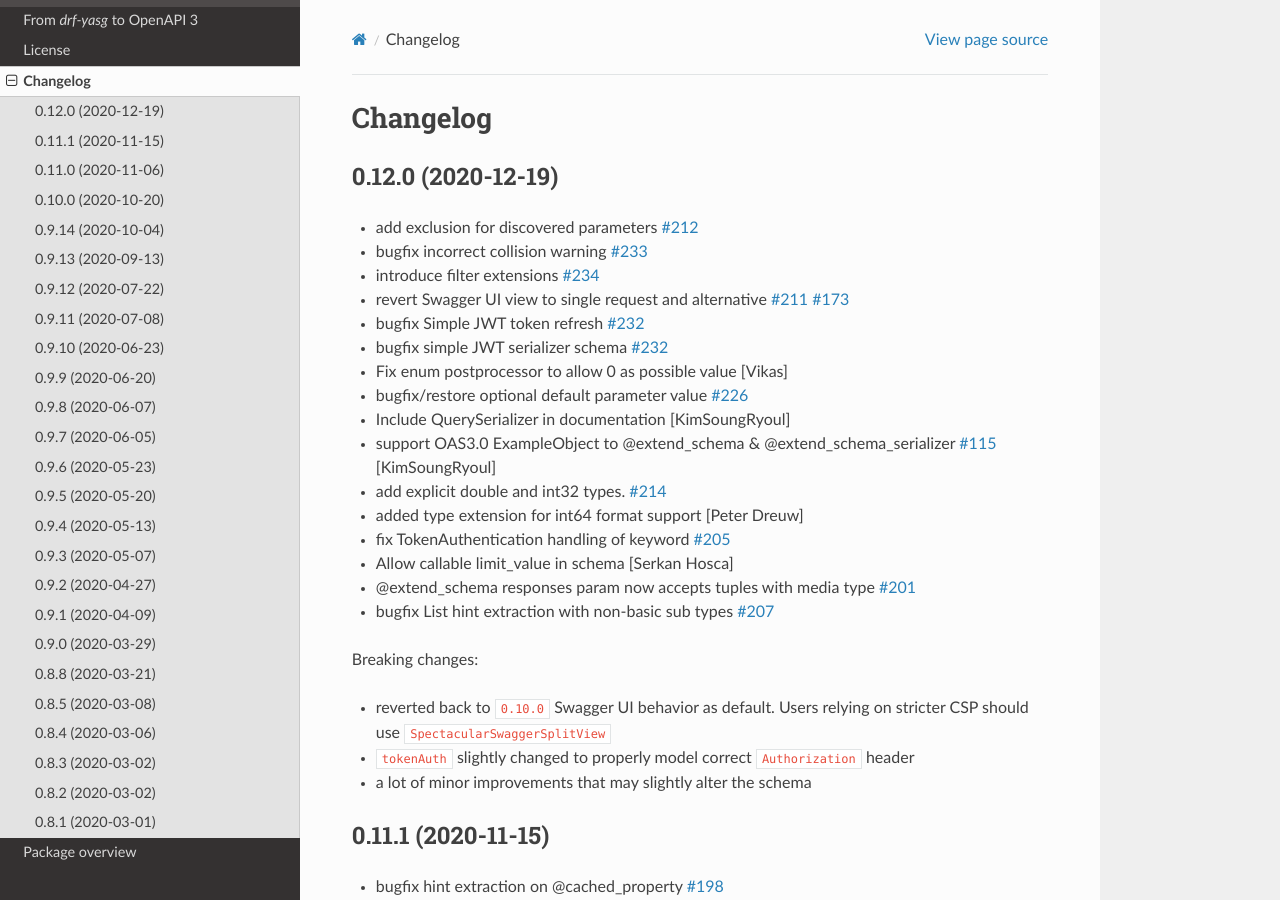
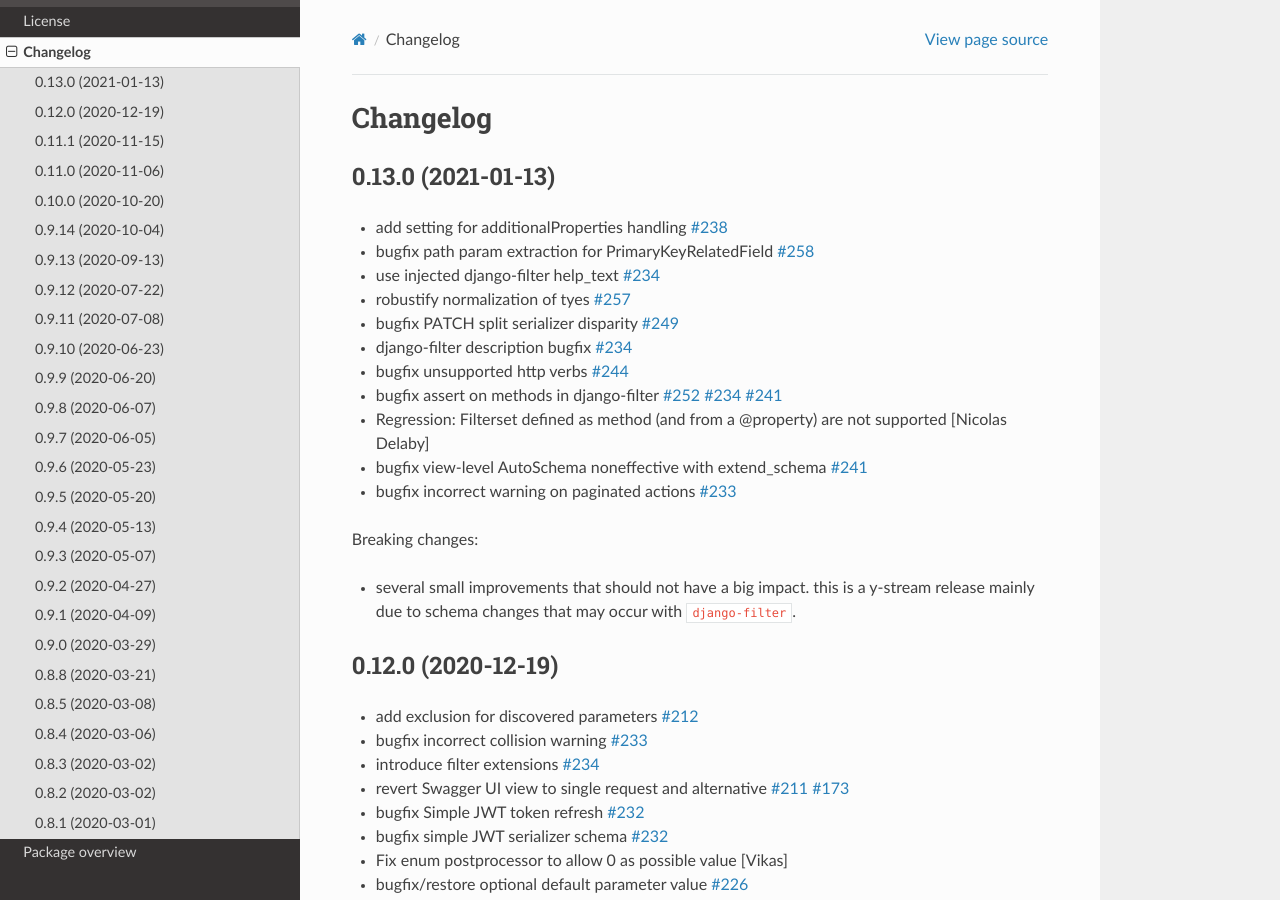
Before and after one commit to tfranzel/drf-spectacular, a Sphinx documentation site: the page built from docs/changelog.rst, in a window 1280 px wide and 900 px high. Built offline with Sphinx 7.4.7 and the Read the Docs theme 2.0.0, drawn with Linux system fonts in a browser that asks for light colours.

Commit message:
version bump

```diff
--- a/CHANGELOG.rst
+++ b/CHANGELOG.rst
@@ -1,5 +1,26 @@
 Changelog
 =========
+
+
+0.13.0 (2021-01-13)
+-------------------
+
+- add setting for additionalProperties handling `#238 <https://github.com/tfranzel/drf-spectacular/issues/238>`_
+- bugfix path param extraction for PrimaryKeyRelatedField `#258 <https://github.com/tfranzel/drf-spectacular/issues/258>`_
+- use injected django-filter help_text `#234 <https://github.com/tfranzel/drf-spectacular/issues/234>`_
+- robustify normalization of tyes `#257 <https://github.com/tfranzel/drf-spectacular/issues/257>`_
+- bugfix PATCH split serializer disparity `#249 <https://github.com/tfranzel/drf-spectacular/issues/249>`_
+- django-filter description bugfix `#234 <https://github.com/tfranzel/drf-spectacular/issues/234>`_
+- bugfix unsupported http verbs `#244 <https://github.com/tfranzel/drf-spectacular/issues/244>`_
+- bugfix assert on methods in django-filter `#252 <https://github.com/tfranzel/drf-spectacular/issues/252>`_ `#234 <https://github.com/tfranzel/drf-spectacular/issues/234>`_ `#241 <https://github.com/tfranzel/drf-spectacular/issues/241>`_
+- Regression: Filterset defined as method (and from a @property) are not supported [Nicolas Delaby]
+- bugfix view-level AutoSchema noneffective with extend_schema `#241 <https://github.com/tfranzel/drf-spectacular/issues/241>`_
+- bugfix incorrect warning on paginated actions `#233 <https://github.com/tfranzel/drf-spectacular/issues/233>`_
+
+Breaking changes:
+
+- several small improvements that should not have a big impact. this is a y-stream release mainly due to schema changes that may occur with ``django-filter``.
+
 
 0.12.0 (2020-12-19)
 -------------------
--- a/docs/client_generation.rst
+++ b/docs/client_generation.rst
@@ -23,7 +23,7 @@ Component issues
 ----------------
 
 Most client issues revolve around the construction of components. Some client targets have trouble with
-``readOnly`` and `required`` fields like ``id``. Even though technically correct, the generated code may not
+``readOnly`` and ``required`` fields like ``id``. Even though technically correct, the generated code may not
 allow creating objects with ``id`` missing for ``POST`` requests. Some fields like ``FileField`` behave very
 differently on requests and responses and are simply not translatable into a single component.
 
--- a/drf_spectacular/__init__.py
+++ b/drf_spectacular/__init__.py
@@ -1 +1 @@
-__version__ = '0.12.0'
+__version__ = '0.13.0'
```
